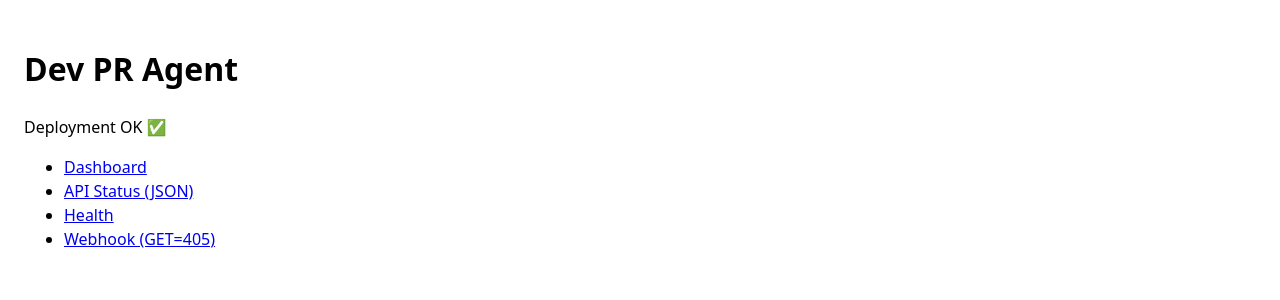
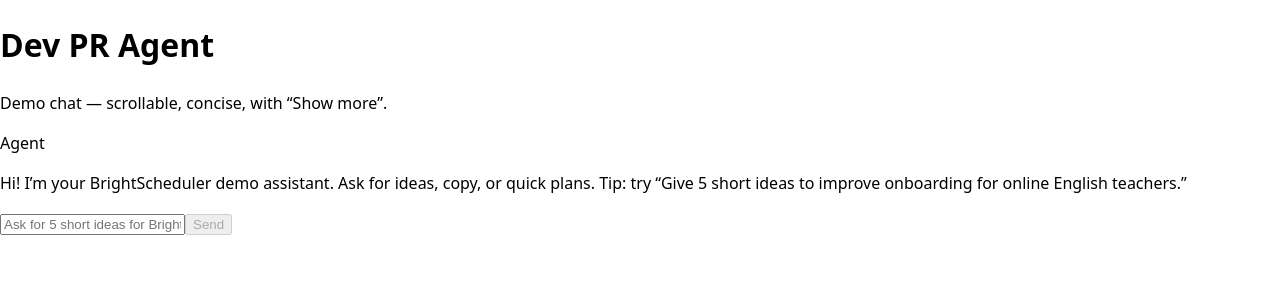
Before and after one commit to Ruskie1407/Dev-PR-Agent, a Next.js app: page / in a window 1280 px wide. Shown: the top 300 px of the page. Built offline with nearby package versions, Linux system fonts and the light colour scheme.

Commit message:
feat(ui): scrollable chat, viewport max-height, show more/less, collapsible sections, compact summary

```diff
--- a/app/page.tsx
+++ b/app/page.tsx
@@ -1,14 +1,214 @@
-export default function Home() {
+'use client';
+
+import React from 'react';
+
+type Msg = {
+  id: string;
+  role: 'user' | 'agent';
+  text: string;
+  expanded?: boolean;
+};
+
+const LONG_THRESHOLD = 420;          // when to show "Show more"
+const SUMMARY_CHARS = 220;           // compact summary length
+
+function summarize(text: string, limit = SUMMARY_CHARS) {
+  const t = text.trim().replace(/\s+/g, ' ');
+  if (t.length <= limit) return t;
+  // try to end at a sentence boundary
+  const slice = t.slice(0, limit);
+  const dot = Math.max(slice.lastIndexOf('. '), slice.lastIndexOf('! '), slice.lastIndexOf('? '));
+  return (dot > 80 ? slice.slice(0, dot + 1) : slice) + ' …';
+}
+
+/** Naive sectionizer: if the model returns many bullets or headings,
+ *  we place them inside <details> to keep things compact. */
+function Sectioned({ text }: { text: string }) {
+  // split by blank lines into sections
+  const blocks = text.split(/\n\s*\n/);
+  if (blocks.length < 3) return <p className="whitespace-pre-wrap">{text}</p>;
+
   return (
-    <main style={{padding:24,fontFamily:"system-ui"}}>
-      <h1>Dev PR Agent</h1>
-      <p>Deployment OK ✅</p>
-      <ul>
-        <li><a href="/dashboard">Dashboard</a></li>
-        <li><a href="/api/status">API Status (JSON)</a></li>
-        <li><a href="/api/health">Health</a></li>
-        <li><a href="/api/webhook">Webhook (GET=405)</a></li>
-      </ul>
+    <div className="space-y-2">
+      {blocks.map((b, i) => {
+        // use the first line as a summary if looks like a heading/bullet
+        const first = b.split('\n')[0]?.trim() || `Section ${i+1}`;
+        const looksLikeHeading = /^[-*•]|\d+\.\s|#{1,6}\s|[A-Z].+:\s*$/.test(first);
+        return (
+          <details key={i} className="rounded-xl border p-3">
+            <summary className="cursor-pointer select-none">
+              {looksLikeHeading ? first.replace(/^#{1,6}\s/, '') : `Section ${i+1}`}
+            </summary>
+            <div className="mt-2 whitespace-pre-wrap">{b}</div>
+          </details>
+        );
+      })}
+    </div>
+  );
+}
+
+export default function Chat() {
+  const [input, setInput] = React.useState('');
+  const [busy, setBusy] = React.useState(false);
+  const [messages, setMessages] = React.useState<Msg[]>([
+    {
+      id: 'hello',
+      role: 'agent',
+      text:
+        'Hi! I’m your BrightScheduler demo assistant. Ask for ideas, copy, or quick plans. ' +
+        'Tip: try “Give 5 short ideas to improve onboarding for online English teachers.”'
+    }
+  ]);
+
+  const scrollRef = React.useRef<HTMLDivElement>(null);
+  React.useEffect(() => {
+    const el = scrollRef.current;
+    if (!el) return;
+    // smooth auto-scroll to bottom on new messages
+    el.scrollTo({ top: el.scrollHeight, behavior: 'smooth' });
+  }, [messages]);
+
+  async function send(text: string) {
+    if (!text.trim() || busy) return;
+    setBusy(true);
+
+    const userMsg: Msg = { id: crypto.randomUUID(), role: 'user', text };
+    setMessages(m => [...m, userMsg]);
+
+    try {
+      // The API supports raw text or JSON {input:"..."}; JSON is safer for punctuation.
+      const res = await fetch('/api/agent', {
+        method: 'POST',
+        headers: { 'content-type': 'application/json' },
+        body: JSON.stringify({ input: text })
+      });
+
+      let data: any = null;
+      try { data = await res.json(); } catch { /* ignore */ }
+
+      let reply = (data && (data.reply || data.output || data.text)) || 'Sorry, no reply.';
+      // guard against huge blobs
+      if (typeof reply !== 'string') reply = JSON.stringify(reply);
+
+      const agentMsg: Msg = {
+        id: crypto.randomUUID(),
+        role: 'agent',
+        text: reply
+      };
+      setMessages(m => [...m, agentMsg]);
+    } catch (e: any) {
+      setMessages(m => [
+        ...m,
+        { id: crypto.randomUUID(), role: 'agent', text: `Error: ${e?.message || e}` }
+      ]);
+    } finally {
+      setBusy(false);
+    }
+  }
+
+  function onSubmit(e: React.FormEvent) {
+    e.preventDefault();
+    const t = input;
+    setInput('');
+    send(t);
+  }
+
+  function toggleExpand(id: string) {
+    setMessages(ms => ms.map(m => (m.id === id ? { ...m, expanded: !m.expanded } : m)));
+  }
+
+  return (
+    <main className="min-h-[100svh] flex flex-col items-center p-4 md:p-6 font-[system-ui] bg-gray-50">
+      <div className="w-full max-w-3xl">
+        {/* Header */}
+        <header className="mb-3">
+          <h1 className="text-2xl font-semibold">Dev PR Agent</h1>
+          <p className="text-sm text-gray-600">Demo chat — scrollable, concise, with “Show more”.</p>
+        </header>
+
+        {/* Chat container (scrollable, max-height = viewport – input area) */}
+        <div
+          ref={scrollRef}
+          className="rounded-2xl border bg-white p-4 space-y-4 overflow-y-auto"
+          style={{ maxHeight: 'calc(100svh - 220px)' }}
+          aria-label="Chat history"
+        >
+          {messages.map((m) => {
+            const isLong = m.text.length > LONG_THRESHOLD;
+            const showCompact = isLong && !m.expanded && m.role === 'agent';
+            const compact = showCompact ? summarize(m.text) : null;
+
+            return (
+              <div
+                key={m.id}
+                className={`rounded-xl px-3 py-2 ${
+                  m.role === 'user' ? 'bg-blue-50 border border-blue-100' : 'bg-gray-50 border'
+                }`}
+              >
+                <div className="text-xs uppercase tracking-wide text-gray-500 mb-1">
+                  {m.role === 'user' ? 'You' : 'Agent'}
+                </div>
+
+                {/* Compact summary + “Show more” */}
+                {showCompact ? (
+                  <>
+                    <p className="whitespace-pre-wrap">{compact}</p>
+                    <button
+                      onClick={() => toggleExpand(m.id)}
+                      className="mt-2 text-xs underline text-blue-600"
+                    >
+                      Show more
+                    </button>
+
+                    {/* Optional: also provide collapsible sections view */}
+                    <details className="mt-2">
+                      <summary className="text-xs cursor-pointer select-none">
+                        Open full (collapsible sections)
+                      </summary>
+                      <div className="mt-2">
+                        <Sectioned text={m.text} />
+                      </div>
+                    </details>
+                  </>
+                ) : (
+                  <>
+                    {/* Full text (can still collapse back) */}
+                    <div className="whitespace-pre-wrap">
+                      <Sectioned text={m.text} />
+                    </div>
+                    {isLong && m.role === 'agent' && (
+                      <button
+                        onClick={() => toggleExpand(m.id)}
+                        className="mt-2 text-xs underline text-blue-600"
+                      >
+                        Show less
+                      </button>
+                    )}
+                  </>
+                )}
+              </div>
+            );
+          })}
+        </div>
+
+        {/* Composer */}
+        <form onSubmit={onSubmit} className="mt-3 flex gap-2">
+          <input
+            value={input}
+            onChange={e => setInput(e.target.value)}
+            placeholder="Ask for 5 short ideas for BrightScheduler…"
+            className="flex-1 rounded-xl border px-3 py-2 outline-none focus:ring-2 focus:ring-blue-400 bg-white"
+            aria-label="Message input"
+          />
+          <button
+            type="submit"
+            disabled={busy || !input.trim()}
+            className="rounded-xl px-4 py-2 bg-blue-600 text-white disabled:opacity-50"
+          >
+            {busy ? 'Sending…' : 'Send'}
+          </button>
+        </form>
+      </div>
     </main>
   );
 }
```
